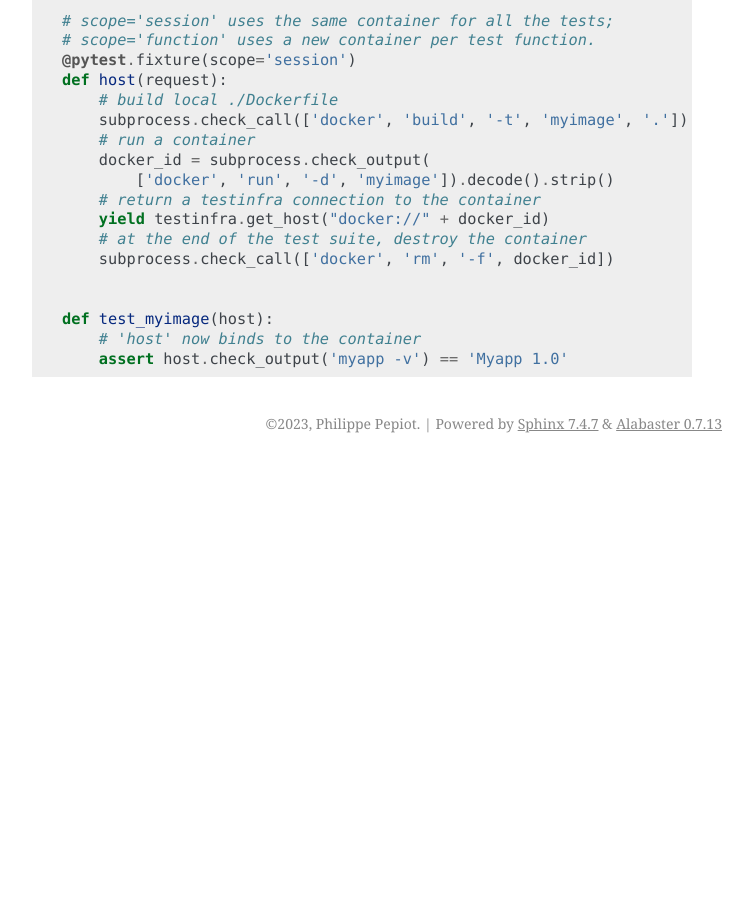
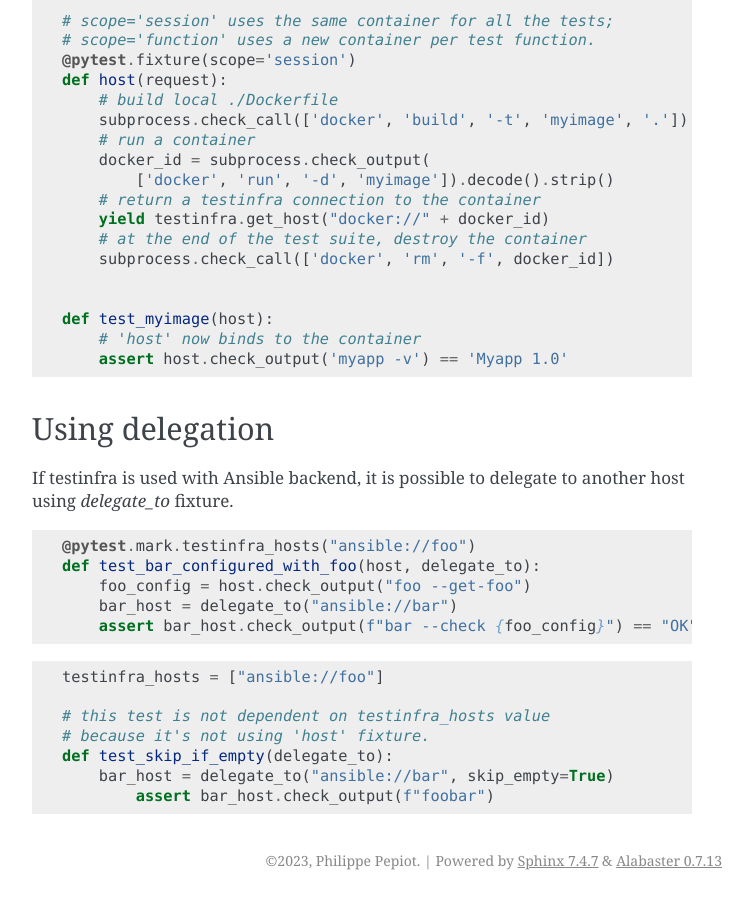
Before and after one commit to pytest-dev/pytest-testinfra, a Sphinx documentation site: the page built from doc/source/examples.rst, in a window 1280 px wide and 900 px high, scrolled down 3035 px. Shown: the whole window, without its empty margins (388-1141 px from the left). Built offline with Sphinx 7.4.7, drawn with Linux system fonts in a browser that asks for light colours; comment, search, counter and statistics services are not loaded; before the commit the page ends 3498 px from its top, so only the background shows below that.

Commit message:
feat: delegate_to fixture allowing delegation from within test
delegate_to is a fixture-function which allow to create
new Host objects inside test.

Rationale: There are services where tests, aiming to
one host, need to query something or test something on
a different host (like a cluster primary, centralized monitoring,
etc).

Ansible has a nice idea of task delegation (add `delegate_to: foobar`,
and this task is run on another host with the same variables as
original host). Adding `delegate_to` into pytest allows
to use the same pattern for tests.

```diff
--- a/doc/source/examples.rst
+++ b/doc/source/examples.rst
@@ -179,3 +179,30 @@ fixture.
     def test_myimage(host):
         # 'host' now binds to the container
         assert host.check_output('myapp -v') == 'Myapp 1.0'
+
+.. _using delegation:
+
+Using delegation
+~~~~~~~~~~~~~~~~
+
+If testinfra is used with Ansible backend, it is possible to delegate
+to another host using `delegate_to` fixture.
+
+.. code-block:: python
+
+    @pytest.mark.testinfra_hosts("ansible://foo")
+    def test_bar_configured_with_foo(host, delegate_to):
+        foo_config = host.check_output("foo --get-foo")
+        bar_host = delegate_to("ansible://bar")
+        assert bar_host.check_output(f"bar --check {foo_config}") == "OK"
+
+
+.. code-block:: python
+
+    testinfra_hosts = ["ansible://foo"]
+
+    # this test is not dependent on testinfra_hosts value
+    # because it's not using 'host' fixture.
+    def test_skip_if_empty(delegate_to):
+        bar_host = delegate_to("ansible://bar", skip_empty=True)
+            assert bar_host.check_output(f"foobar")
```
Also changed, not shown: doc/source/invocation.rst (+20 -0 lines), 2 other files.
